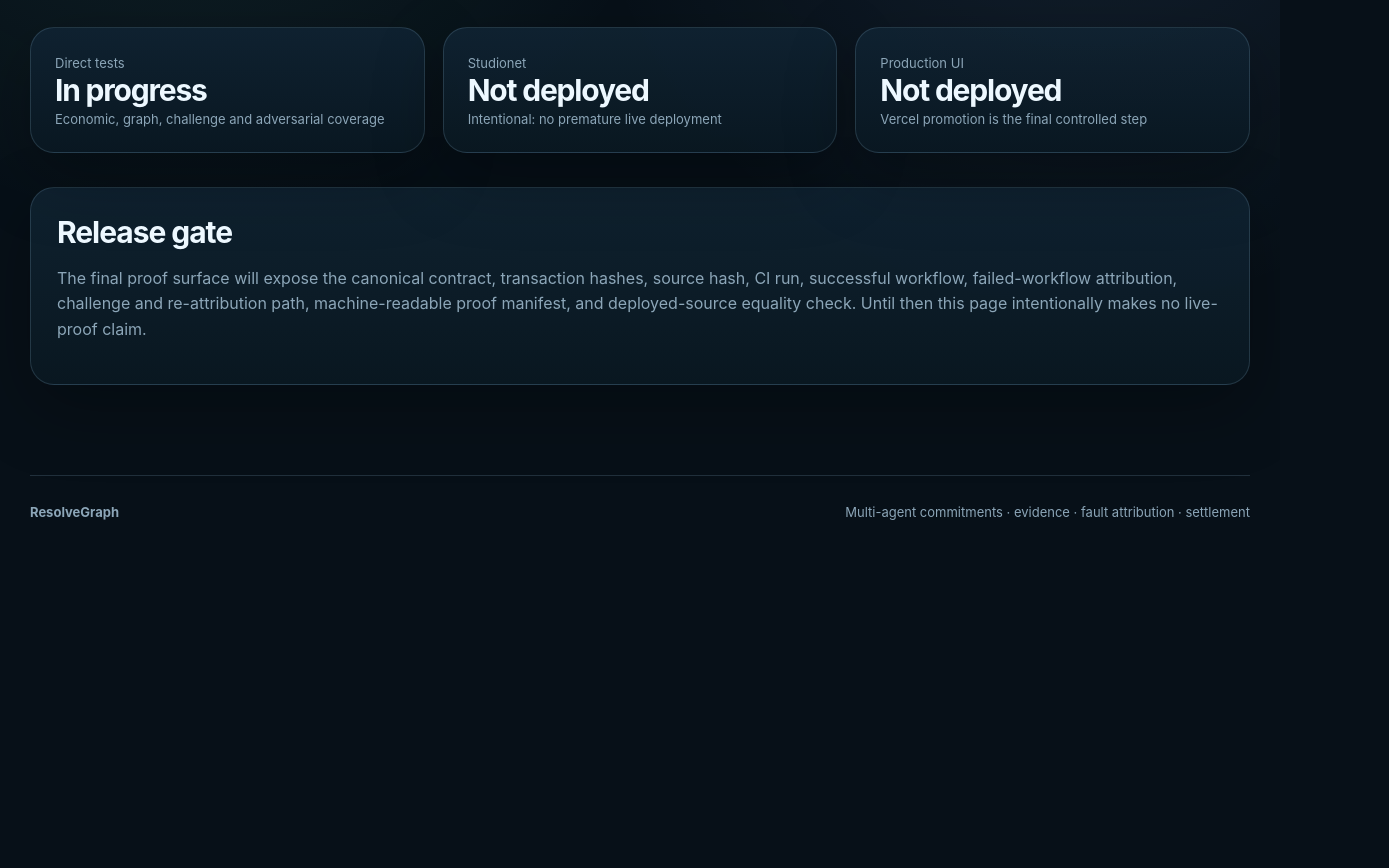
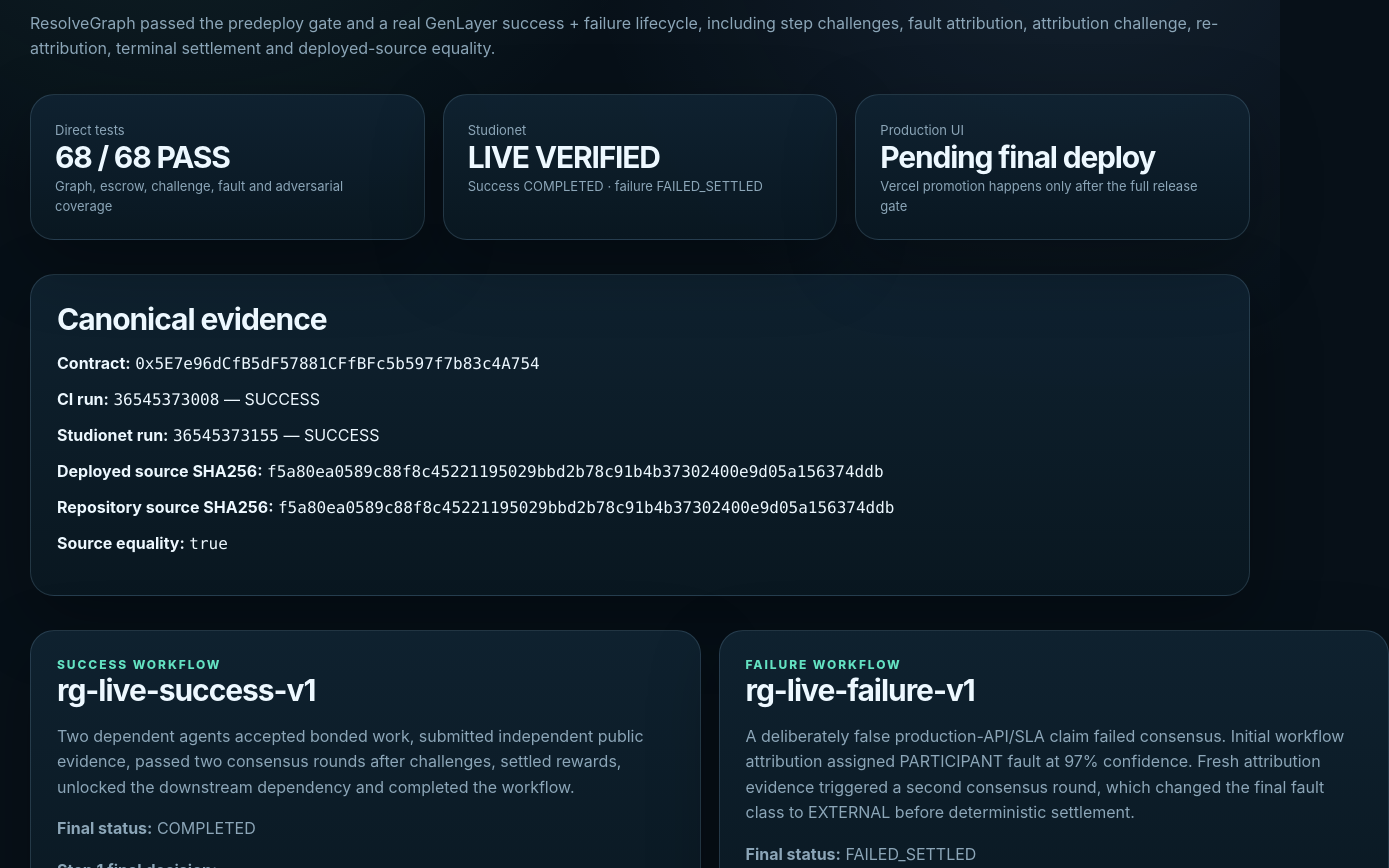
Before and after one commit to maho0638/resolvegraph-genlayer, a Next.js app in the folder frontend/: page /proof in a window 1280 px wide. Shown: the part 280-1148 px from the top of the page, 1389 px wide, since content can reach past the window. Before the commit the page ends 840 px from the top, so only its background shows below. Built offline with nearby package versions, Linux system fonts and the light colour scheme.

Commit message:
frontend: publish canonical reviewer proof

```diff
--- a/frontend/app/proof/page.tsx
+++ b/frontend/app/proof/page.tsx
@@ -1,41 +1,95 @@
+const contract = "0x5E7e96dCfB5dF57881CFfBFc5b597f7b83c4A754";
+const canonicalCi = "36545373008";
+const canonicalStudionet = "36545373155";
+const sourceHash = "f5a80ea0589c88f8c45221195029bbd2b78c91b4b37302400e9d05a156374ddb";
+
 export default function Proof() {
+  const isProduction = process.env.VERCEL_ENV === "production";
+
   return (
     <>
       <div className="sectionHead">
         <div>
           <div className="eyebrow">Reviewer Proof</div>
           <h1 style={{ fontSize: "56px" }}>
-            Evidence is published only after the full release gate passes.
+            Canonical Studionet proof is complete.
           </h1>
+          <p className="muted">
+            ResolveGraph passed the predeploy gate and a real GenLayer success +
+            failure lifecycle, including step challenges, fault attribution,
+            attribution challenge, re-attribution, terminal settlement and
+            deployed-source equality.
+          </p>
         </div>
       </div>
 
       <section className="grid3">
         <div className="metric">
           <span>Direct tests</span>
-          <strong>In progress</strong>
-          <span>Economic, graph, challenge and adversarial coverage</span>
+          <strong>68 / 68 PASS</strong>
+          <span>Graph, escrow, challenge, fault and adversarial coverage</span>
         </div>
         <div className="metric">
           <span>Studionet</span>
-          <strong>Not deployed</strong>
-          <span>Intentional: no premature live deployment</span>
+          <strong>LIVE VERIFIED</strong>
+          <span>Success COMPLETED · failure FAILED_SETTLED</span>
         </div>
         <div className="metric">
           <span>Production UI</span>
-          <strong>Not deployed</strong>
-          <span>Vercel promotion is the final controlled step</span>
+          <strong>{isProduction ? "LIVE" : "Pending final deploy"}</strong>
+          <span>
+            {isProduction
+              ? "This page is running on the controlled production deployment"
+              : "Vercel promotion happens only after the full release gate"}
+          </span>
         </div>
       </section>
 
       <section className="panel section">
-        <h2>Release gate</h2>
+        <h2>Canonical evidence</h2>
+        <p><strong>Contract:</strong> <code>{contract}</code></p>
+        <p><strong>CI run:</strong> <code>{canonicalCi}</code> — SUCCESS</p>
+        <p><strong>Studionet run:</strong> <code>{canonicalStudionet}</code> — SUCCESS</p>
+        <p><strong>Deployed source SHA256:</strong> <code>{sourceHash}</code></p>
+        <p><strong>Repository source SHA256:</strong> <code>{sourceHash}</code></p>
+        <p><strong>Source equality:</strong> <code>true</code></p>
+      </section>
+
+      <section className="grid2 section">
+        <div className="card">
+          <div className="eyebrow">Success workflow</div>
+          <h2>rg-live-success-v1</h2>
+          <p className="muted">
+            Two dependent agents accepted bonded work, submitted independent
+            public evidence, passed two consensus rounds after challenges,
+            settled rewards, unlocked the downstream dependency and completed
+            the workflow.
+          </p>
+          <p><strong>Final status:</strong> COMPLETED</p>
+          <p><strong>Step 1 final decision:</strong> <code>7e7f81ae864920b34fe87674f73ec3b0c750db653d8d45e73cd949d24cea46e4</code></p>
+        </div>
+
+        <div className="card">
+          <div className="eyebrow">Failure workflow</div>
+          <h2>rg-live-failure-v1</h2>
+          <p className="muted">
+            A deliberately false production-API/SLA claim failed consensus.
+            Initial workflow attribution assigned PARTICIPANT fault at 97%
+            confidence. Fresh attribution evidence triggered a second consensus
+            round, which changed the final fault class to EXTERNAL before
+            deterministic settlement.
+          </p>
+          <p><strong>Final status:</strong> FAILED_SETTLED</p>
+          <p><strong>Final decision:</strong> <code>e1d87201e5b70ab509cb03ea6bc3979b178af0e9f3c3744d61ff456ed6bb537c</code></p>
+        </div>
+      </section>
+
+      <section className="panel section">
+        <h2>Machine-readable proof</h2>
         <p className="muted">
-          The final proof surface will expose the canonical contract,
-          transaction hashes, source hash, CI run, successful workflow,
-          failed-workflow attribution, challenge and re-attribution path,
-          machine-readable proof manifest, and deployed-source equality check.
-          Until then this page intentionally makes no live-proof claim.
+          Repository proof details and canonical transaction hashes are pinned in
+          <code> docs/PROOF_MANIFEST.json</code>. The public verification snapshot
+          is available at <code>/verification-status.json</code>.
         </p>
       </section>
     </>
```
